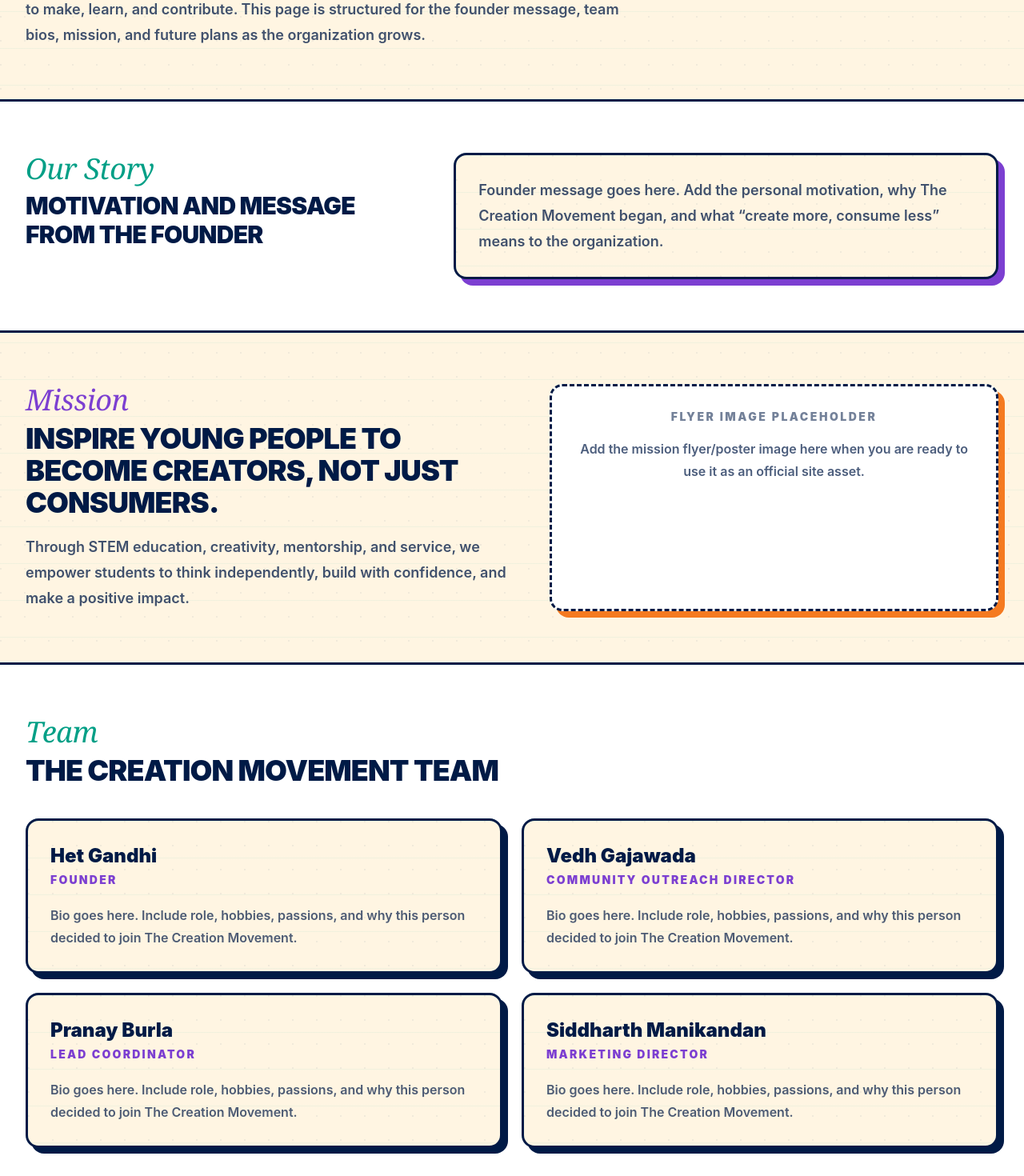
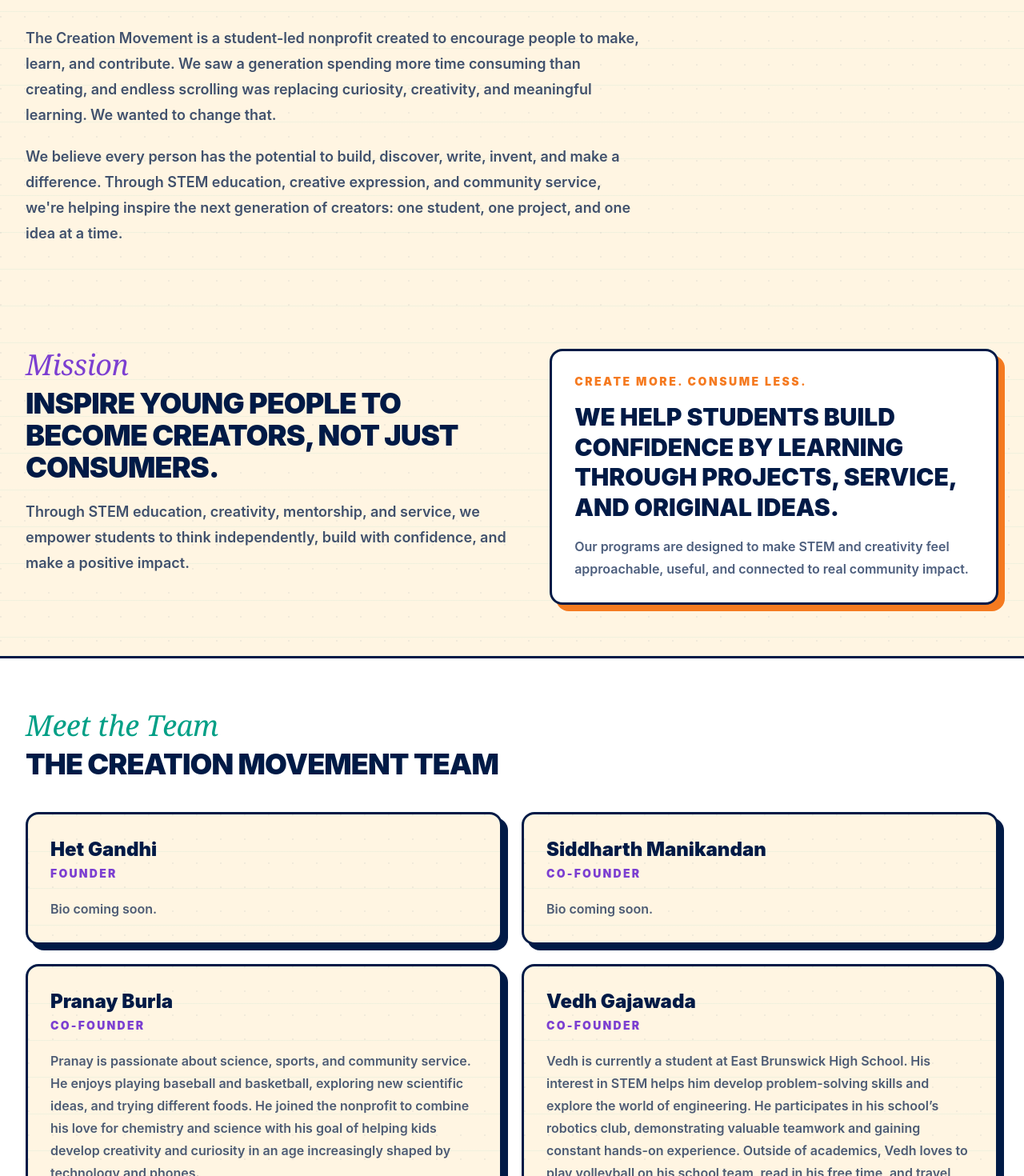
Before and after one commit to sid-manikandan/the-creation-movement-site, a Next.js app: page /about in a window 1280 px wide. Shown: the part 400-1870 px from the top of the page at 80% size. Built offline with nearby package versions, Linux system fonts and the light colour scheme.

Commit message:
Placeholder fills

```diff
--- a/app/about/page.tsx
+++ b/app/about/page.tsx
@@ -1,8 +1,24 @@
 const team = [
-  ["Het Gandhi", "Founder"],
-  ["Vedh Gajawada", "Community Outreach Director"],
-  ["Pranay Burla", "Lead Coordinator"],
-  ["Siddharth Manikandan", "Marketing Director"],
+  {
+    name: "Het Gandhi",
+    role: "Founder",
+    bio: "Bio coming soon.",
+  },
+  {
+    name: "Siddharth Manikandan",
+    role: "Co-Founder",
+    bio: "Bio coming soon.",
+  },
+  {
+    name: "Pranay Burla",
+    role: "Co-Founder",
+    bio: "Pranay is passionate about science, sports, and community service. He enjoys playing baseball and basketball, exploring new scientific ideas, and trying different foods. He joined the nonprofit to combine his love for chemistry and science with his goal of helping kids develop creativity and curiosity in an age increasingly shaped by technology and phones.",
+  },
+  {
+    name: "Vedh Gajawada",
+    role: "Co-Founder",
+    bio: "Vedh is currently a student at East Brunswick High School. His interest in STEM helps him develop problem-solving skills and explore the world of engineering. He participates in his school’s robotics club, demonstrating valuable teamwork and gaining constant hands-on experience. Outside of academics, Vedh loves to play volleyball on his school team, read in his free time, and travel around the world with his family. His main goal in joining the nonprofit was to apply his interests in a meaningful way while giving back to his community, allowing him to help students build their confidence in STEM-related fields.",
+  },
 ];
 
 const futurePlans = [
@@ -16,34 +32,24 @@ export default function AboutPage() {
   return (
     <main>
       <section className="section-shell py-16">
-        <p className="font-accent text-4xl text-purple">About Us</p>
+        <p className="font-accent text-4xl text-purple">Our Story</p>
         <h1 className="mt-3 max-w-4xl text-5xl font-black uppercase leading-[0.95] tracking-tight sm:text-7xl">
-          Our story is still being built.
+          Inspiring the next generation of creators.
         </h1>
         <p className="mt-7 max-w-3xl text-lg font-semibold leading-8 text-ink/75">
           The Creation Movement is a student-led nonprofit created to encourage
-          young people to make, learn, and contribute. This page is structured
-          for the founder message, team bios, mission, and future plans as the
-          organization grows.
+          people to make, learn, and contribute. We saw a generation spending
+          more time consuming than creating, and endless scrolling was replacing
+          curiosity, creativity, and meaningful learning. We wanted to change
+          that.
         </p>
-      </section>
-
-      <section className="border-y-3 border-ink bg-white py-16">
-        <div className="section-shell grid gap-8 lg:grid-cols-[0.85fr_1.15fr]">
-          <div>
-            <p className="font-accent text-4xl text-teal">Our Story</p>
-            <h2 className="mt-2 text-3xl font-black uppercase tracking-tight">
-              Motivation and message from the founder
-            </h2>
-          </div>
-          <div className="rounded-2xl border-3 border-ink bg-paper p-7 shadow-[8px_8px_0_#7c3fd1]">
-            <p className="text-lg font-semibold leading-8 text-ink/75">
-              Founder message goes here. Add the personal motivation, why The
-              Creation Movement began, and what “create more, consume less”
-              means to the organization.
-            </p>
-          </div>
-        </div>
+        <p className="mt-5 max-w-3xl text-lg font-semibold leading-8 text-ink/75">
+          We believe every person has the potential to build, discover, write,
+          invent, and make a difference. Through STEM education, creative
+          expression, and community service, we&apos;re helping inspire the next
+          generation of creators: one student, one project, and one idea at a
+          time.
+        </p>
       </section>
 
       <section className="section-shell py-16">
@@ -59,13 +65,17 @@ export default function AboutPage() {
               and make a positive impact.
             </p>
           </div>
-          <div className="rounded-2xl border-3 border-dashed border-ink bg-white p-7 text-center shadow-[8px_8px_0_#f57a20]">
-            <p className="text-sm font-black uppercase tracking-[0.18em] text-ink/55">
-              Flyer image placeholder
+          <div className="rounded-2xl border-3 border-ink bg-white p-7 shadow-[8px_8px_0_#f57a20]">
+            <p className="text-sm font-black uppercase tracking-[0.18em] text-orange">
+              Create More. Consume Less.
+            </p>
+            <p className="mt-4 text-3xl font-black uppercase leading-tight text-ink">
+              We help students build confidence by learning through projects,
+              service, and original ideas.
             </p>
             <p className="mt-4 font-semibold leading-7 text-ink/70">
-              Add the mission flyer/poster image here when you are ready to use
-              it as an official site asset.
+              Our programs are designed to make STEM and creativity feel
+              approachable, useful, and connected to real community impact.
             </p>
           </div>
         </div>
@@ -73,23 +83,22 @@ export default function AboutPage() {
 
       <section className="border-y-3 border-ink bg-white py-16">
         <div className="section-shell">
-          <p className="font-accent text-4xl text-teal">Team</p>
+          <p className="font-accent text-4xl text-teal">Meet the Team</p>
           <h2 className="mt-2 text-4xl font-black uppercase tracking-tight">
             The Creation Movement Team
           </h2>
           <div className="mt-10 grid gap-6 md:grid-cols-2">
-            {team.map(([name, role]) => (
+            {team.map((member) => (
               <article
-                key={name}
+                key={member.name}
                 className="rounded-2xl border-3 border-ink bg-paper p-7 shadow-[7px_7px_0_#001a46]"
               >
-                <p className="text-2xl font-black">{name}</p>
+                <p className="text-2xl font-black">{member.name}</p>
                 <p className="mt-1 text-sm font-black uppercase tracking-[0.16em] text-purple">
-                  {role}
+                  {member.role}
                 </p>
                 <p className="mt-5 font-semibold leading-7 text-ink/70">
-                  Bio goes here. Include role, hobbies, passions, and why this
-                  person decided to join The Creation Movement.
+                  {member.bio}
                 </p>
               </article>
             ))}
@@ -117,8 +126,8 @@ export default function AboutPage() {
             Emails
           </p>
           <p className="mt-3 font-semibold">
-            Add team or program-specific emails here when they are finalized.
-            Current contact: het.gandhi9750@gmail.com
+            For questions about programs, partnerships, or future events, reach
+            the team at het.gandhi9750@gmail.com.
           </p>
         </div>
       </section>
--- a/app/contact/page.tsx
+++ b/app/contact/page.tsx
@@ -26,14 +26,14 @@ export default function ContactPage() {
             </p>
           </a>
           <a
-            href="tel:+17324961622"
+            href="tel:+17324966122"
             className="rounded-2xl border-3 border-ink bg-paper p-7 shadow-[7px_7px_0_#f57a20]"
           >
             <p className="text-sm font-black uppercase tracking-[0.18em] text-purple">
               Phone
             </p>
             <p className="mt-3 break-words text-xl font-black sm:text-2xl">
-              732-496-1622
+              732-496-6122
             </p>
           </a>
         </div>
--- a/app/events/page.tsx
+++ b/app/events/page.tsx
@@ -2,17 +2,17 @@ const eventTracks = [
   {
     title: "Library Events",
     description:
-      "Placeholder for upcoming library sessions, workshop dates, locations, and registration details.",
+      "Hands-on sessions where students can explore STEM, creativity, and problem-solving in a welcoming community space.",
   },
   {
     title: "Private Sessions",
     description:
-      "Placeholder for private lessons, small-group STEM support, and custom learning opportunities.",
+      "Small-group or one-on-one learning opportunities for students who want extra support, enrichment, or project guidance.",
   },
   {
     title: "Interest Form",
     description:
-      "Google Form placeholder. Add the real form link when it is ready so families and volunteers can sign up.",
+      "Families and volunteers can contact the team to share interest while our official signup form is being prepared.",
   },
 ];
 
@@ -25,8 +25,9 @@ export default function EventsPage() {
           Learn, build, and connect in person.
         </h1>
         <p className="mt-7 max-w-3xl text-lg font-semibold leading-8 text-ink/75">
-          Keep the event structure simple for now: library events, private
-          sessions, and an interest form placeholder.
+          Our events are built around active learning: students ask questions,
+          try ideas, make projects, and connect what they learn to the world
+          around them.
         </p>
       </section>
 
--- a/app/layout.tsx
+++ b/app/layout.tsx
@@ -88,7 +88,7 @@ export default function RootLayout({
               <a href="mailto:het.gandhi9750@gmail.com">
                 het.gandhi9750@gmail.com
               </a>
-              <a href="tel:+17324961622">732-496-1622</a>
+              <a href="tel:+17324966122">732-496-6122</a>
             </div>
           </div>
         </footer>
--- a/sanity/lib/homepage.ts
+++ b/sanity/lib/homepage.ts
@@ -16,9 +16,9 @@ export const fallbackHomepageContent: HomepageContent = {
   missionTitle: "Empowering minds. Fueling creators.",
   missionText:
     "We are building programs and partnerships that help students think, build, share, and make an impact.",
-  donateTitle: "Next up",
+  donateTitle: "Help us create more opportunities.",
   donateText:
-    "The current pages use clean placeholders for bios, partner notes, and forms so the site can grow as you collect final text.",
+    "Your support helps fund STEM materials, library events, workshops, outreach, and donations to education-focused partners.",
   donateButtonText: "Donate on GoFundMe",
   donateUrl:
     "https://www.gofundme.com/f/creation-over-consumption-the-creation-movement",
```
Also changed, not shown: app/donate/page.tsx (+28 -7 lines), app/page.tsx (+5 -5 lines), app/partners/page.tsx (+6 -6 lines), app/support/page.tsx (+9 -7 lines).
